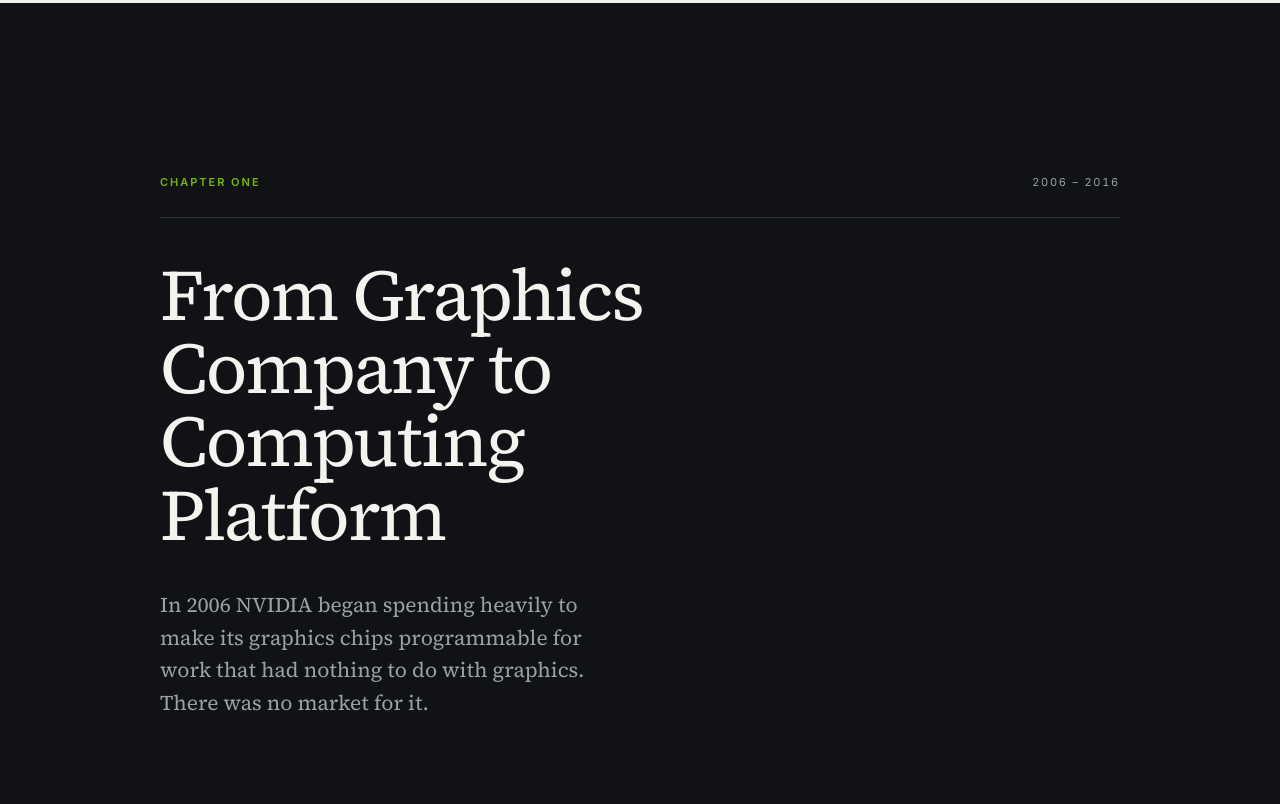
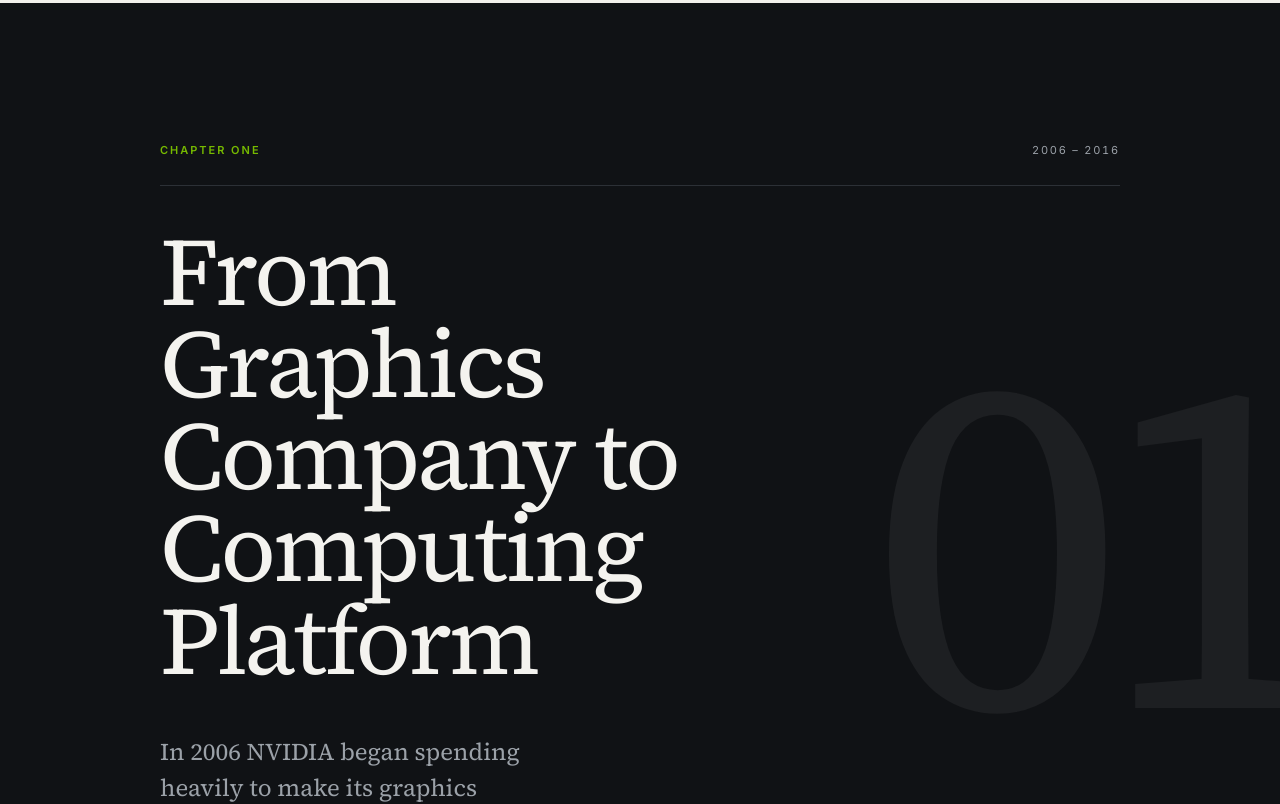
Before and after one commit to vedjr02/Nvidia-Case-Study, a Next.js app: page / in a window 1280 px wide. Shown: the part 3280-4084 px from the top of the page. Built offline with nearby package versions, Linux system fonts and the light colour scheme.

Commit message:
Fix empty chapter openers: unstick title mask and fill the band
MaskRevealInView watched a clipped child, so titles never entered view and
chapter breaks looked like empty dark voids. Observe an outer element instead,
enlarge the opener composition, and add a chapter numeral watermark.

```diff
--- a/components/ChapterOpener.tsx
+++ b/components/ChapterOpener.tsx
@@ -9,10 +9,9 @@
 /**
  * The chapter break.
  *
- * A full-bleed dark band between light reading sections. This is what gives the
- * document its structure: the reader knows a new chapter has begun before
- * reading a word of it. It replaces the navigation, chapter cards and section
- * dividers a template would use.
+ * A near-full-viewport dark band. The large numeral and title are the whole
+ * composition — this is a magazine chapter page, not a thin divider with a
+ * caption floating in empty space.
  */
 export function ChapterOpener({
   id,
@@ -30,16 +29,37 @@
   /** ISO date this chapter opens on, for the story clock. */
   beatDate: string;
 }) {
+  const numeralFromId = id.match(/(\d+)/)?.[1];
+  const WORD_NUMERALS: Record<string, string> = {
+    one: "1",
+    two: "2",
+    three: "3",
+    four: "4",
+    five: "5",
+  };
+  const numeralFromWords = Object.entries(WORD_NUMERALS).find(([word]) =>
+    number.toLowerCase().includes(word),
+  )?.[1];
+  const numeral = numeralFromId || numeralFromWords || "0";
+
   return (
     <Band
       tone="pitch"
       id={id}
       as="section"
       labelledBy={`${id}-title`}
-      className="scroll-mt-0 py-[16vh] sm:py-[20vh]"
+      className="relative flex min-h-[88svh] scroll-mt-0 items-center overflow-hidden py-[14vh] sm:min-h-[92svh] sm:py-[16vh]"
     >
-      <StoryBeat id={id} date={beatDate} label={period}>
-        <Column width="wide">
+      {/* Atmospheric chapter numeral — fills the void so the band reads as a composed page. */}
+      <span
+        aria-hidden="true"
+        className="pointer-events-none absolute -right-6 top-1/2 -translate-y-1/2 select-none font-serif text-[clamp(14rem,48vw,30rem)] font-normal leading-none tracking-[-0.06em] text-ink-inverse/[0.055] sm:-right-10"
+      >
+        {numeral.padStart(2, "0")}
+      </span>
+
+      <StoryBeat id={id} date={beatDate} label={period} className="w-full">
+        <Column width="wide" className="relative z-10">
           <div className="flex items-baseline justify-between gap-6">
             <MaskRevealInView>
               <span className="font-sans text-[0.6875rem] font-semibold uppercase tracking-[0.18em] text-accent">
@@ -53,17 +73,17 @@
             </MaskRevealInView>
           </div>
 
-          <DrawRule className="mt-5" />
+          <DrawRule className="mt-5" delay={0.12} />
 
           <h2
             id={`${id}-title`}
-            className="mt-10 max-w-[16ch] text-balance font-serif text-[clamp(2.25rem,6vw,4.5rem)] font-normal leading-[1.02] tracking-[-0.028em] text-ink-inverse"
+            className="mt-8 max-w-[12ch] text-balance font-serif text-[clamp(3rem,8vw,6rem)] font-normal leading-[0.96] tracking-[-0.032em] text-ink-inverse sm:mt-10"
           >
             <MaskRevealInView delay={0.18}>{title}</MaskRevealInView>
           </h2>
 
-          <Reveal delay={0.4} className="mt-8 max-w-[46ch]">
-            <p className="text-pretty font-serif text-[clamp(1.0625rem,1.7vw,1.3125rem)] leading-[1.55] text-ink-inverse-muted">
+          <Reveal delay={0.35} className="mt-8 max-w-[38ch] sm:mt-10">
+            <p className="text-pretty font-serif text-[clamp(1.125rem,1.9vw,1.5rem)] leading-[1.5] text-ink-inverse-muted">
               {standfirst}
             </p>
           </Reveal>
--- a/components/shared/AnimatedContainer.tsx
+++ b/components/shared/AnimatedContainer.tsx
@@ -151,7 +151,14 @@
   );
 }
 
-/** Same masked reveal, but triggered by scroll rather than on mount. */
+/**
+ * Same masked reveal, but triggered by scroll rather than on mount.
+ *
+ * Important: the IntersectionObserver must watch an *unclipped* outer element.
+ * If `whileInView` sits on the transformed child inside `overflow: hidden`, the
+ * observer often never sees a visible intersection and the title stays stuck
+ * below the mask forever — which is exactly the empty chapter-opener bug.
+ */
 export function MaskRevealInView({
   children,
   className,
@@ -170,17 +177,27 @@
   }
 
   return (
-    <span className={cn("block overflow-hidden pb-[0.08em]", className)}>
-      <motion.span
-        className="block"
-        initial={{ y: "108%" }}
-        whileInView={{ y: "0%" }}
-        viewport={{ once: true, margin: "0px 0px -15% 0px" }}
-        transition={{ duration, delay, ease: [0.16, 1, 0.3, 1] }}
-      >
-        {children}
-      </motion.span>
-    </span>
+    <motion.span
+      className={cn("block", className)}
+      initial="hidden"
+      whileInView="shown"
+      viewport={{ once: true, amount: 0.4 }}
+    >
+      <span className="block overflow-hidden pb-[0.08em]">
+        <motion.span
+          className="block will-change-transform"
+          variants={{
+            hidden: { y: "110%" },
+            shown: {
+              y: "0%",
+              transition: { duration, delay, ease: [0.16, 1, 0.3, 1] },
+            },
+          }}
+        >
+          {children}
+        </motion.span>
+      </span>
+    </motion.span>
   );
 }
 
```
